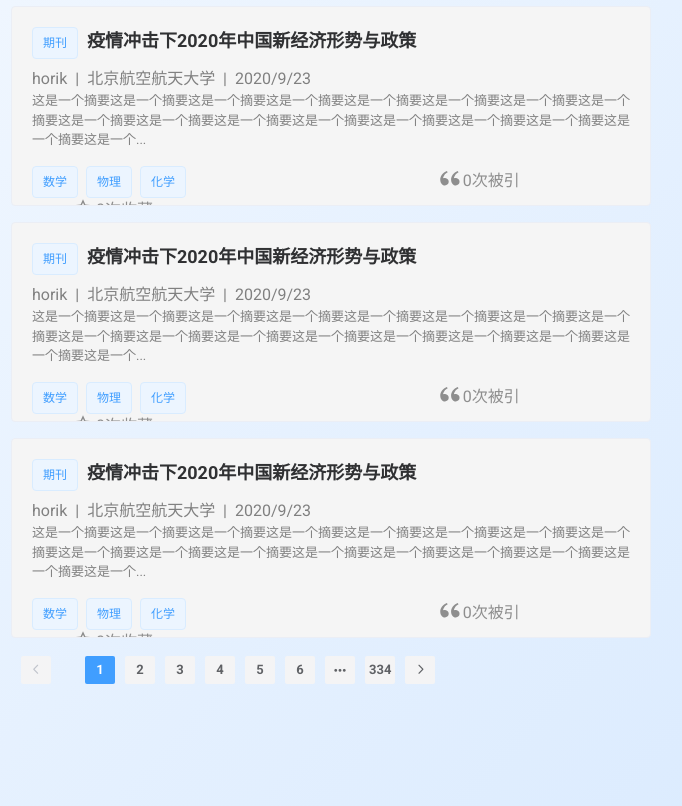
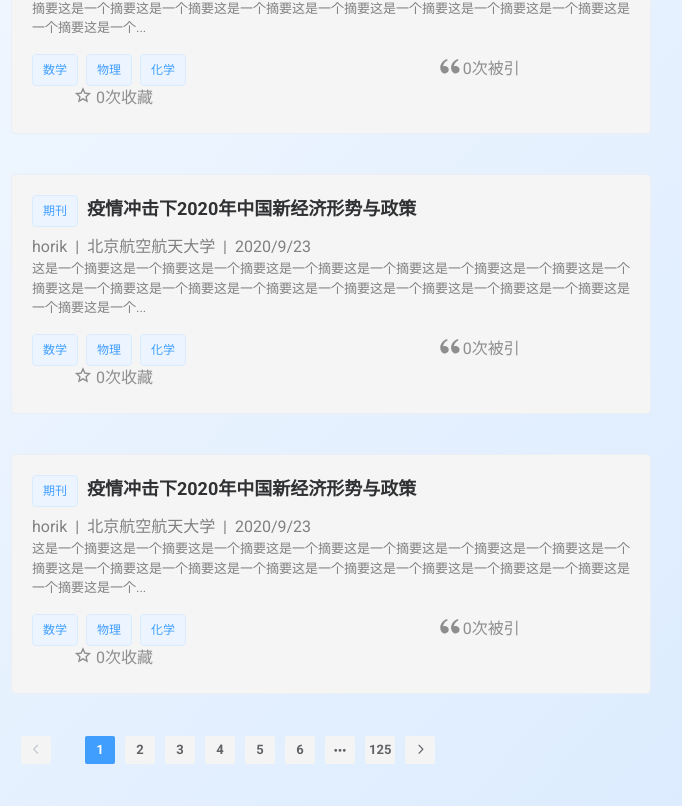
Before and after one commit to 2022autumn/frontend, a Vue app: page /search_outcome in a window 1280 px wide. Shown: the part 1594-2400 px from the top of the page, without its empty margins (501-1183 px from the left). Built offline with nearby package versions, Linux system fonts and the light colour scheme.

Commit message:
合并，但格式有待调整

```diff
--- a/src/views/search_outcome.vue
+++ b/src/views/search_outcome.vue
@@ -82,8 +82,8 @@
     </el-card>
     </div>
     <div style="position:absolute;left:40vw;height: 88vh;top:11vh;width: 50vw;">
-      <div v-for="item in items" style="width: 50vw;height:27vh;">
-      <el-card  style="width: 50vw;height:25vh;background-color: whitesmoke" shadow="hover">
+      <div v-for="item in items" style="width: 50vw;height:35vh;">
+      <el-card  style="width: 50vw;height:30vh;background-color: whitesmoke" shadow="hover">
         <el-tag style="display: inline-block">{{item.type}}</el-tag>
         <div style="display: inline-block;font-size: large;">
           &nbsp;
@@ -171,7 +171,7 @@ export default {
       input3:"",
       input4:"",
       input5:"",
-      num_exact_page:3,
+      num_exact_page:8,
       total: 1000,//返回的检索结果的总量
       total_page:0,
       items:[
@@ -295,36 +295,6 @@ export default {
           numyin:0,
           numstore:0,
         },
-        {
-          type:"期刊",
-          title:"疫情冲击下2020年中国新经济形势与政策",
-          author:"horik",
-          time:"2020/9/23",
-          institution:"北京航空航天大学",
-          zhaiyao:"这是一个摘要这是一个摘要这是一个摘要这是一个摘要这是一个摘要这是一个摘要这是一个摘要这是一个摘要这是一个摘要这是一个摘要这是一个摘要这是一个摘要这是一个摘要这是一个摘要这是一个摘要这是一个摘要这是一个摘要这是一个摘要",
-          tags:[
-            "数学",
-            "物理",
-            "化学",
-          ],
-          numyin:0,
-          numstore:0,
-        },
-        {
-          type:"期刊",
-          title:"疫情冲击下2020年中国新经济形势与政策",
-          author:"horik",
-          time:"2020/9/23",
-          institution:"北京航空航天大学",
-          zhaiyao:"这是一个摘要这是一个摘要这是一个摘要这是一个摘要这是一个摘要这是一个摘要这是一个摘要这是一个摘要这是一个摘要这是一个摘要这是一个摘要这是一个摘要这是一个摘要这是一个摘要这是一个摘要这是一个摘要这是一个摘要这是一个摘要",
-          tags:[
-            "数学",
-            "物理",
-            "化学",
-          ],
-          numyin:0,
-          numstore:0,
-        },
       ]
     }
   },
@@ -336,10 +306,10 @@ export default {
   created() {
 
     if(this.total%4===0){
-      this.total_page = this.total/3*10;
+      this.total_page = this.total/8*10;
     }
     else{
-      this.total_page = (this.total/3+1)*10;
+      this.total_page = (this.total/8+1)*10;
     }
 
     this.num_exact_page = this.items.length;
```
